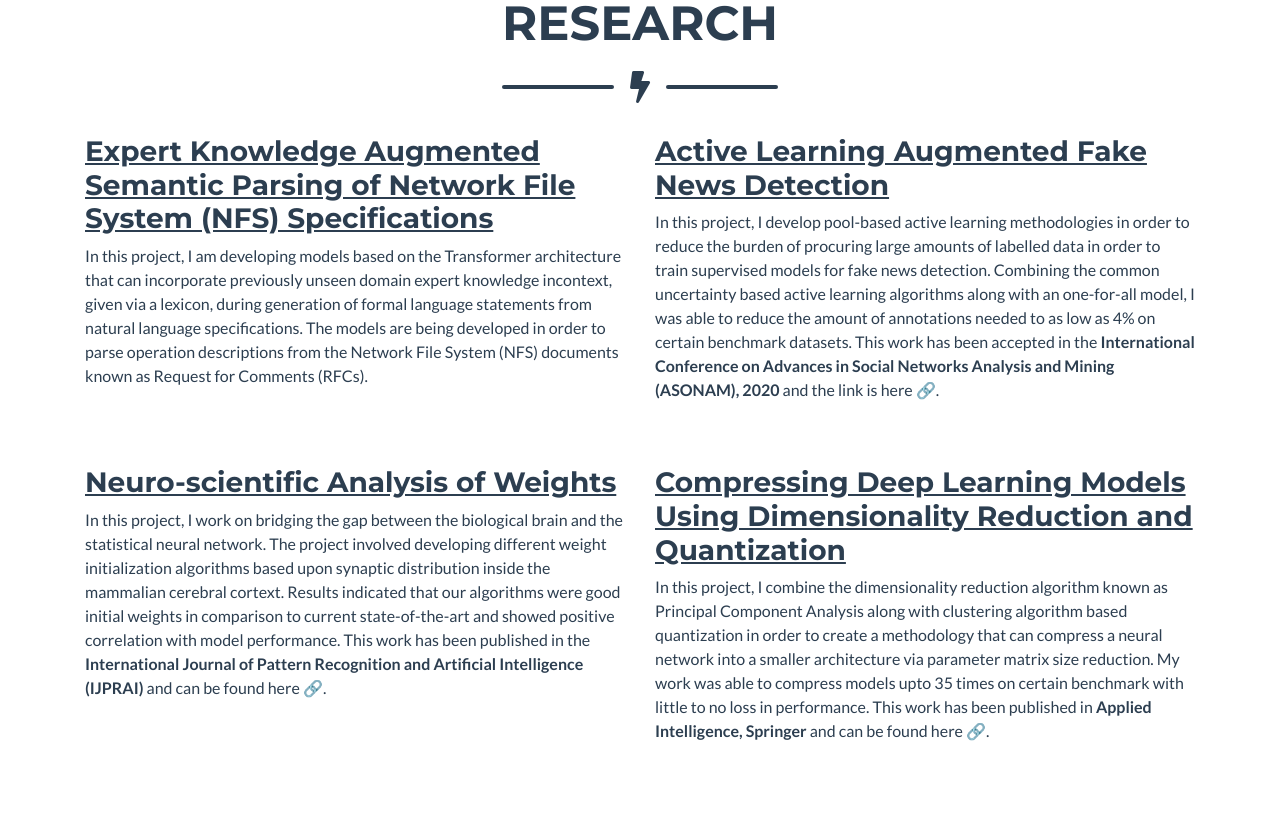
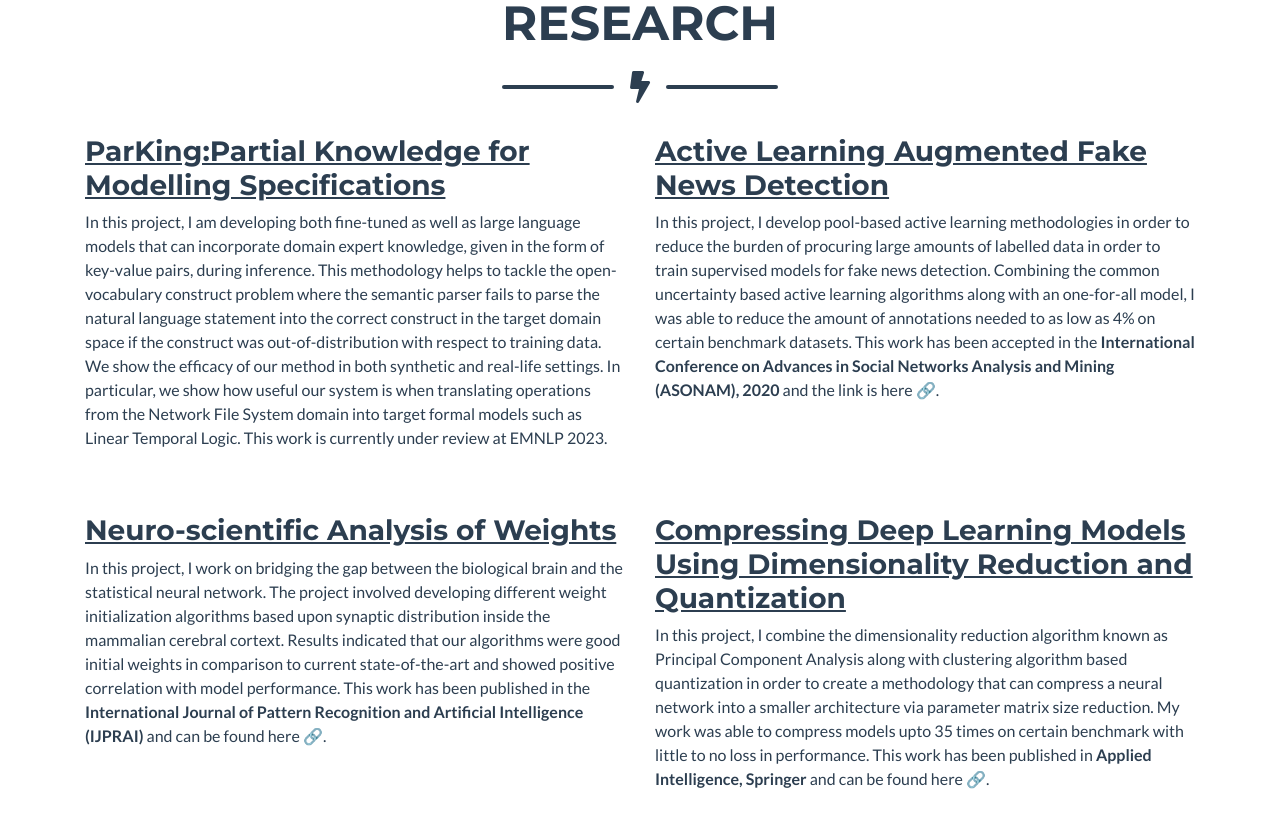
Before and after one commit to SaqibHasan057/website, a website with bundled scripts: page index.html in a window 1280 px wide. Shown: the part 1085-1900 px from the top of the page. Built offline with nearby package versions, Linux system fonts and the light colour scheme.

Commit message:
resume_update

```diff
--- a/index.html
+++ b/index.html
@@ -121,12 +121,15 @@
       <div class="row">
               <!-- Portfolio Item 1 -->
         <div class="col-md-8 col-lg-6">
-          <u><h3>Expert Knowledge Augmented Semantic Parsing of Network File System (NFS) Specifications</h3></u>
+          <u><h3>ParKing:Partial Knowledge for Modelling Specifications</h3></u>
           <p>
-            In this project, I am developing models based on the Transformer architecture that can incorporate previously
-            unseen domain expert knowledge incontext, given via a lexicon, during generation of formal language statements
-            from natural language specifications. The models are being developed in order to parse operation descriptions
-            from the Network File System (NFS) documents known as Request for Comments (RFCs).
+            In this project, I am developing both fine-tuned as well as large language models that can incorporate domain
+            expert knowledge, given in the form of key-value pairs, during inference. This methodology helps to tackle the
+            open-vocabulary construct problem where the semantic parser fails to parse the natural language statement into the
+            correct construct in the target domain space if the construct was out-of-distribution with respect to training data.
+            We show the efficacy of our method in both synthetic and real-life settings. In particular, we show how useful our system
+            is when translating operations from the Network File System domain into target formal models such as Linear Temporal Logic.
+            This work is currently under review at EMNLP 2023.
           </p>
         </div>
 
@@ -293,7 +296,7 @@
     <div class="container">
 
       <!-- About Section Heading -->
-      <h2 class="page-section-heading text-center text-uppercase ">Curriculum Vitae</h2>
+      <h2 class="page-section-heading text-center text-uppercase ">Resume</h2>
 
       <!-- Icon Divider -->
       <div class="divider-custom divider">
@@ -304,7 +307,7 @@
         <div class="divider-custom-line"></div>
       </div>
       <center>
-      <h1>My CV is attached <a href="img/ActualCV.pdf">here</a>.
+      <h1>My resume is attached <a href="img/resume.pdf">here</a>.
       </center>
     </div>
   </section>
```
Also changed, not shown: 3 other files.
